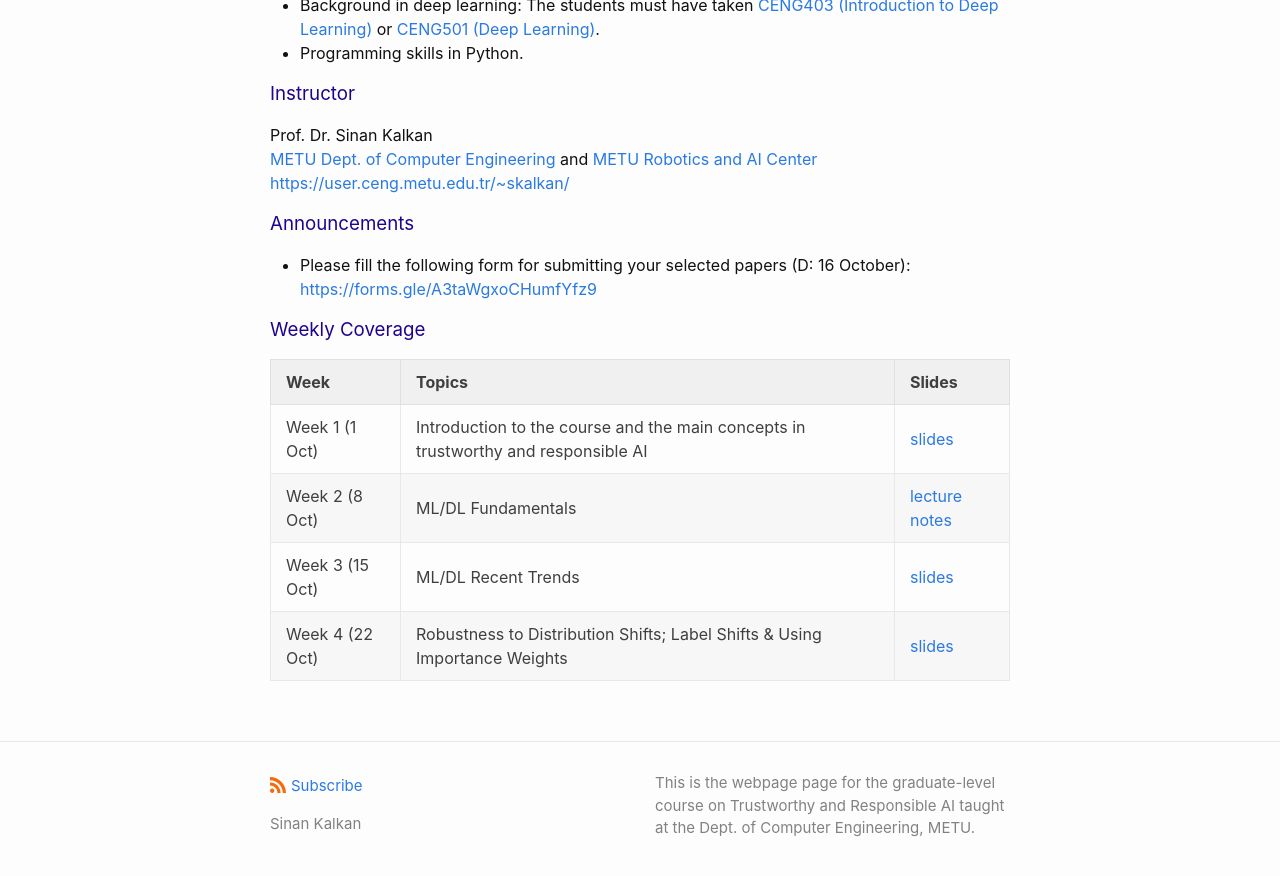
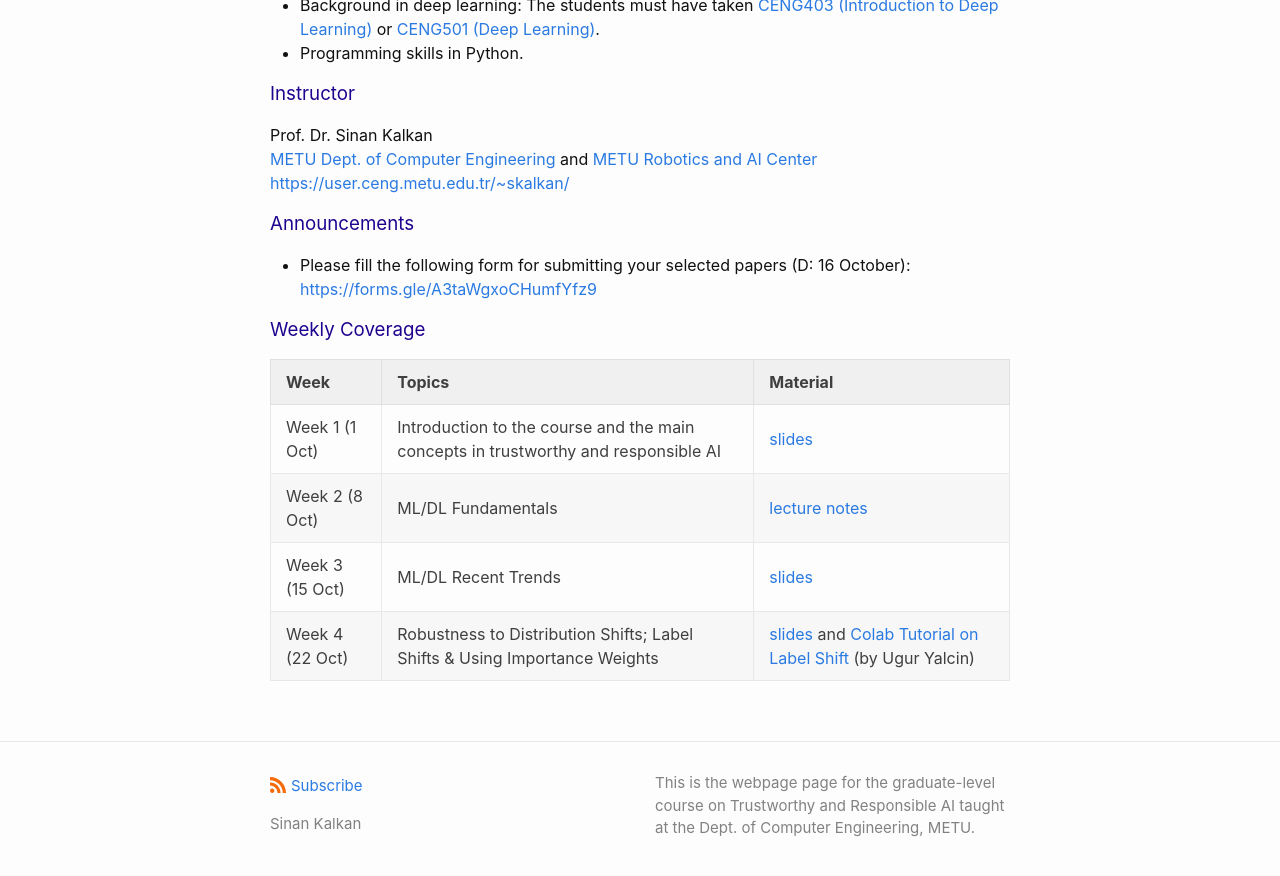
Before and after one commit to metu-trai/metu-trai.github.io, a Jekyll site: the page built from index.md, in a window 1280 px wide and 900 px high, scrolled down 687 px. Shown: the top 876 px of the window. Built offline with Jekyll 4.4.1, drawn with Linux system fonts in a browser that asks for light colours; our own code applies the rules of GitHub Pages for plain Markdown files.

Commit message:
Update index.md

```diff
--- a/index.md
+++ b/index.md
@@ -128,9 +128,9 @@ Prof. Dr. Sinan Kalkan<br>
 
 ### <tag id=weeklycoverage>Weekly Coverage</tag>
 
-| Week  | Topics | Slides |
+| Week  | Topics | Material |
 | ------------- | ------------- |  ------------- |
 | Week 1 (1 Oct)  | Introduction to the course and the main concepts in trustworthy and responsible AI  | <a href="./slides/CENG7880_week1.pdf">slides</a> |
 | Week 2 (8 Oct)  | ML/DL Fundamentals  | <a href="./slides/CENG7880_week2.pdf">lecture notes</a> |
 | Week 3 (15 Oct)  | ML/DL Recent Trends  | <a href="./slides/CENG7880_week3.pdf">slides</a> |
-| Week 4 (22 Oct)  | Robustness to Distribution Shifts; Label Shifts & Using Importance Weights  | <a href="./slides/CENG7880_week4.pdf">slides</a> |
+| Week 4 (22 Oct)  | Robustness to Distribution Shifts; Label Shifts & Using Importance Weights  | <a href="./slides/CENG7880_week4.pdf">slides</a> and <a href="https://colab.research.google.com/drive/1fpxfcIJW5UxxX72fsS98a0fkXSEeTRGr?usp=drive_link">Colab Tutorial on Label Shift</a> (by Ugur Yalcin)|
```
